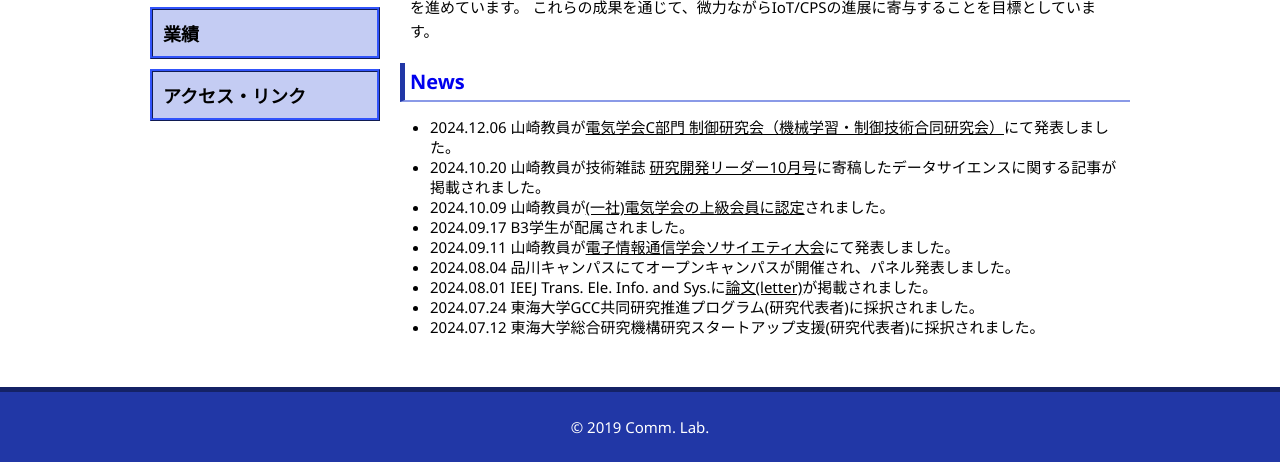
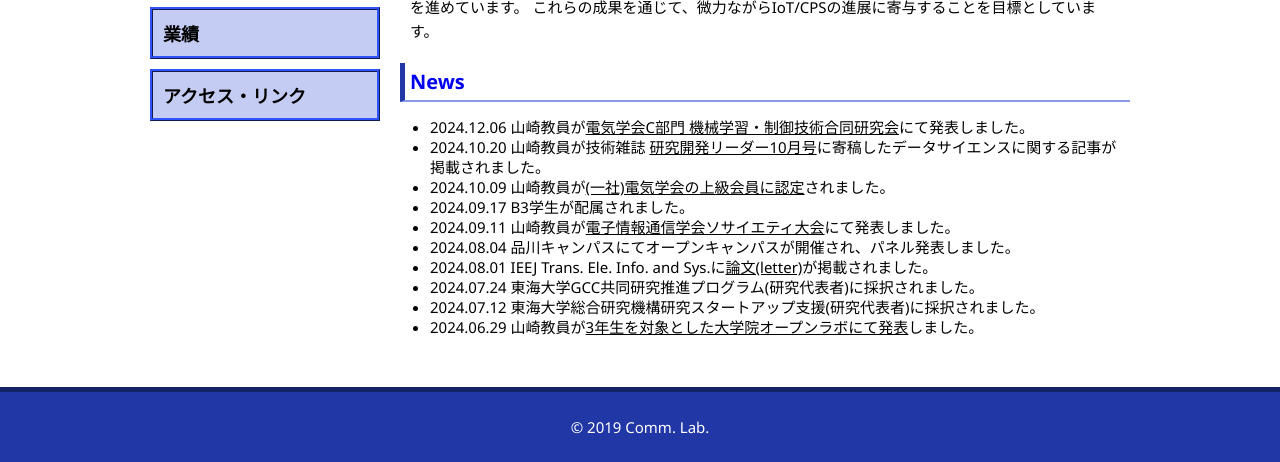
Before and after one commit to s-yamazaki87/s-yamazaki87.github.io, a plain HTML site: page ja/index.html in a window 1280 px wide. Shown: the part 417-879 px from the top of the page. Drawn offline with Linux system fonts and the light colour scheme.

Commit message:
Add files via upload

```diff
--- a/ja/index.html
+++ b/ja/index.html
@@ -71,7 +71,7 @@
                         <h1 style="color: rgba(0, 0, 238, 1);">News</h1>
                         <div class="main-container" style="overflow-y: scroll; height: 220px;">
                             <ul class="main-list">
-                                <li class="main-list-cnt">2024.12.06 山崎教員が<a target="blank" href="https://workshop.iee.or.jp/sbtk/cgi-bin/sbtk-showprogram.cgi?workshopid=SBW00009667">電気学会C部門 制御研究会（機械学習・制御技術合同研究会）</a>にて発表しました。</li>
+                                <li class="main-list-cnt">2024.12.06 山崎教員が<a target="blank" href="https://workshop.iee.or.jp/sbtk/cgi-bin/sbtk-showprogram.cgi?workshopid=SBW00009667">電気学会C部門 機械学習・制御技術合同研究会</a>にて発表しました。</li>
                                 <li class="main-list-cnt">2024.10.20 山崎教員が技術雑誌 <a target="blank" href="https://www.gijutu.co.jp/doc/magazine/R_2024_10.htm"> 研究開発リーダー10月号</a>に寄稿したデータサイエンスに関する記事が掲載されました。</li>
                                 <li class="main-list-cnt">2024.10.09 山崎教員が<a target="blank" href="https://www.iee.jp/blog/senior2024/">(一社)電気学会の上級会員に認定</a>されました。
                                 <li class="main-list-cnt">2024.09.17 B3学生が配属されました。</li>
```
